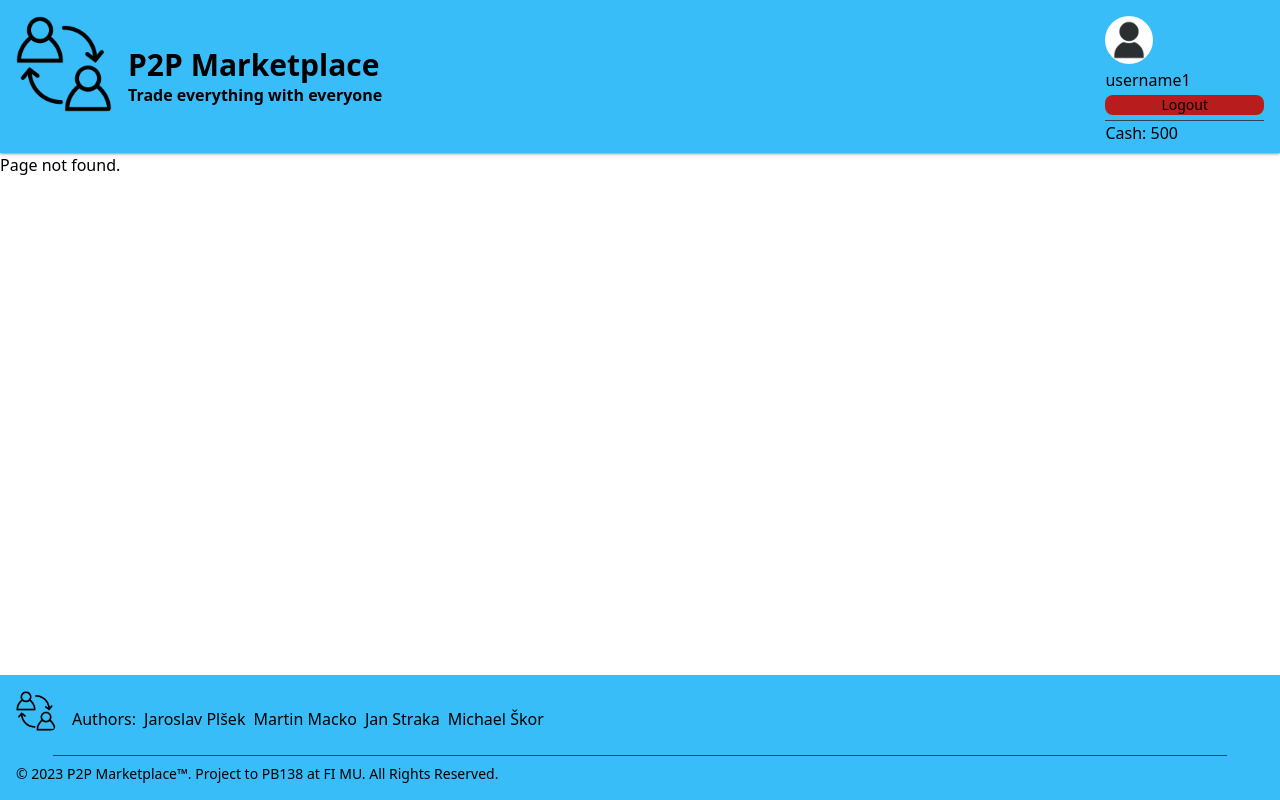
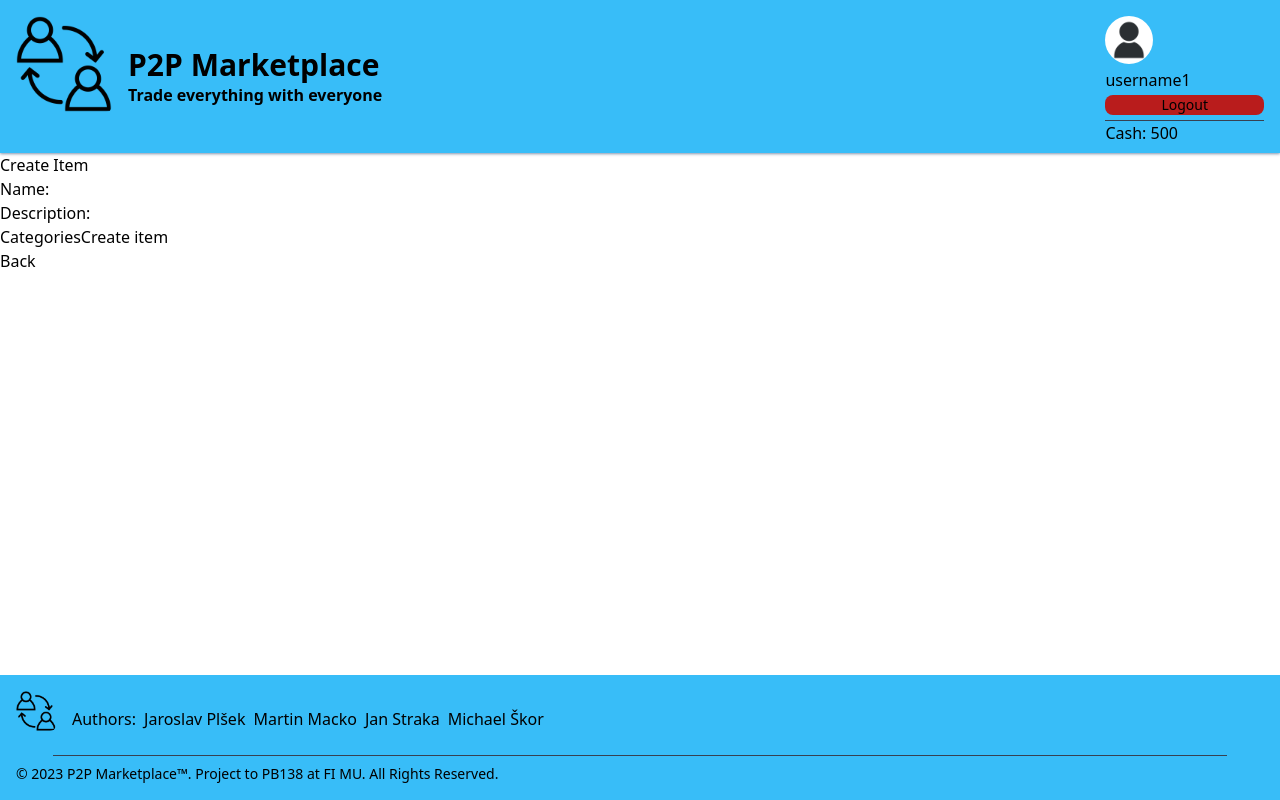
Before and after one commit to Jarda236/p2p-marketplace, a React (Vite) app in the folder frontend/: page /users/1/create-item in a window 1280 px wide. Built offline with nearby package versions, Linux system fonts and the light colour scheme.

Commit message:
feat: create item

```diff
--- a/frontend/src/components/Item/Create/ItemCreate.tsx
+++ b/frontend/src/components/Item/Create/ItemCreate.tsx
@@ -1,8 +1,95 @@
-import {FC} from "react";
+import {FC, useState} from "react";
+import {number, object, string} from "yup";
+import ItemOverview from "../Overview/ItemOverview";
+import {NavLink, useParams} from "react-router-dom";
+import {SubmitHandler, useForm} from "react-hook-form";
+import {yupResolver} from "@hookform/resolvers/yup";
+import {useRecoilState} from "recoil";
+import {userState} from "../../../state/atoms";
+import {CategoriesApi, ItemsApi } from "../../../services";
+import {useQuery} from "@tanstack/react-query";
+import CategoryFilter from "../../Offer/Overview/Filters/CategoryFilter";
+
+interface CreateItemFormData {
+    name: string,
+    description: string
+}
+
+const ItemCreateSchema = object().shape({
+    name: string().required("Name is required.").max(20, "Max 20 characters"),
+    description: string().required("Description is required.").max(500, "Max 500 characters.")
+});
+
 
 const ItemCreate:FC = () => {
+    const [reason, setReason] = useState<string | null>(null);
+    const [showCategories, toggleShowCategories] = useState<boolean>(false);
+    const [selectedCategory, changeSelectedCategory] = useState<string[]>([]);
+    const {userId} = useParams();
+    const [user] = useRecoilState(userState);
+
+    const {register, handleSubmit, formState: {errors, isSubmitted}} = useForm<CreateItemFormData>({
+        resolver: yupResolver(ItemCreateSchema)
+    });
+
+    const onSubmit: SubmitHandler<CreateItemFormData> = async (data) => {
+        if (selectedCategory.length === 0) {
+            setReason("You have to check one category.");
+        }
+        await ItemsApi.createItem({name: data.name, description: data.description, image: "", category: selectedCategory[0]}).then(() => {
+            setReason("OK");
+        }).catch((reason) => setReason(reason.message));
+    }
+
+    const {data: categories} = useQuery({
+        queryKey: ['categories'],
+        queryFn: () => CategoriesApi.getCategories()
+    })
+
+    const toggleCategory = (category: string) => {
+        changeSelectedCategory([category]);
+        return true;
+    }
+
+    if (user?.id !== userId) {
+        return <>
+            <span>You can not create item for another user!</span>
+        </>
+    }
+
     return <>
-        {/**TODO**/}
+        {reason === null ?
+            <>
+                <h1>Create Item</h1>
+                <form onSubmit={handleSubmit(onSubmit)}>
+                    <div>
+                        <label htmlFor="name">Name:</label>
+                        <input
+                            id="name"
+                            type="text"
+                            {...register("name")} />
+                        {isSubmitted && errors.name && <span>{errors.name.message}</span>}
+                    </div>
+                    <div>
+                        <label htmlFor="description">Description:</label>
+                        <input
+                            id="description"
+                            type="text"
+                            {...register("description")} />
+                        {isSubmitted && errors.description && <span>{errors.description.message}</span>}
+                    </div>
+                    <button type="button" onClick={() => toggleShowCategories(!showCategories)} >Categories</button>
+                    {showCategories && <CategoryFilter toggleCategory={toggleCategory} categories={categories} />}
+                    <button className="green-button" type="submit">Create item</button>
+                </form>
+            </> :
+            reason === "OK" ?
+                <h3>Item created!</h3> :
+                <>
+                    <h3>Unable to create item.</h3>
+                    <p>Reason: {reason}</p>
+                </>}
+        <NavLink to={`/users/${userId}`}>Back</NavLink>
     </>
 }
 
--- a/frontend/src/components/Offer/Overview/Filters/CategoryFilter.tsx
+++ b/frontend/src/components/Offer/Overview/Filters/CategoryFilter.tsx
@@ -1,21 +1,12 @@
 import React, {FC} from "react";
 
 interface CategoryFilterProps {
-    categoriesToFilter: string[],
-    changeCategoriesToFilter: React.Dispatch<React.SetStateAction<string[]>>,
+    toggleCategory: (category: string) => boolean
     categories: string[] | undefined,
 
 }
 
-const CategoryFilter:FC<CategoryFilterProps> = ({categoriesToFilter, changeCategoriesToFilter, categories}) => {
-    const toggleCategory = (category: string) => {
-        const index = categoriesToFilter.findIndex(c => c === category);
-        if (index === -1) {
-            changeCategoriesToFilter([...categoriesToFilter, category]);
-        } else {
-            changeCategoriesToFilter(categoriesToFilter.filter(c => c !== category));
-        }
-    }
+const CategoryFilter:FC<CategoryFilterProps> = ({toggleCategory, categories}) => {
 
     return <div style={{
         display: "inline",
--- a/frontend/src/components/Offer/Overview/OfferOverview.tsx
+++ b/frontend/src/components/Offer/Overview/OfferOverview.tsx
@@ -80,6 +80,16 @@ const OfferOverview: FC<Props> = (props) => {
         }
     }
 
+    const toggleCategory = (category: string) => {
+        const index = categoriesToFilter.findIndex(c => c === category);
+        if (index === -1) {
+            changeCategoriesToFilter([...categoriesToFilter, category]);
+        } else {
+            changeCategoriesToFilter(categoriesToFilter.filter(c => c !== category));
+        }
+        return true;
+    }
+
     const filteredOffers: Offer[] = filterOffers({
         offers: offers,
         items: items.map(item => item.data),
@@ -110,8 +120,7 @@ const OfferOverview: FC<Props> = (props) => {
             Category
         </button>
         {showCategoryFilter && <CategoryFilter
-            categoriesToFilter={categoriesToFilter}
-            changeCategoriesToFilter={changeCategoriesToFilter}
+            toggleCategory={toggleCategory}
             categories={categories} />
         }
 
--- a/frontend/src/components/User/Details/UserDetails.tsx
+++ b/frontend/src/components/User/Details/UserDetails.tsx
@@ -1,6 +1,6 @@
 import {FC, useEffect, useState} from "react";
 import OfferOverview from "../../Offer/Overview/OfferOverview";
-import {NavLink, useParams} from "react-router-dom";
+import {NavLink, useNavigate, useParams} from "react-router-dom";
 import {useQuery} from "@tanstack/react-query";
 import {ItemsApi, UsersApi} from "../../../services"
 import ItemOverview from "../../Item/Overview/ItemOverview";
@@ -9,6 +9,7 @@ import {useRecoilState} from "recoil";
 import {userState} from "../../../state/atoms";
 
 const UserDetails: FC = () => {
+    const navigate = useNavigate();
     const {userId} = useParams();
     const [globalUser] = useRecoilState(userState);
 
@@ -93,6 +94,7 @@ const UserDetails: FC = () => {
                                 <h3>My items</h3>
                             </span>
                         </div>
+                        <button type="button" onClick={() => navigate("create-item")}  className="text-white bg-blue-600 hover:bg-blue-700 focus:ring-4 focus:ring-blue-300 font-medium rounded-lg text-sm px-5 py-2.5" >Create item</button>
                         <ItemOverview checkedItems={checkedItems} toggleItem={toggleItem} />
                         <button onClick={deleteCheckedItems} className="focus:outline-none text-white bg-red-600 hover:bg-red-700 focus:ring-4 focus:ring-red-300 font-medium rounded-lg text-sm px-10 py-2.5 mx-10 mb-5 float-right">
                             Delete checked
--- a/frontend/src/components/app.tsx
+++ b/frontend/src/components/app.tsx
@@ -19,6 +19,7 @@ import OfferDelete from "./Offer/Delete/OfferDelete";
 import CounterOfferOverview from "./CounterOffer/Overview/CounterOfferOverview";
 import CounterOfferDetails from "./CounterOffer/Details/CounterOfferDetails";
 import OfferBuy from "./Offer/Buy/OfferBuy";
+import ItemCreate from "./Item/Create/ItemCreate";
 export const App: FC = () => {
     const [user, setUser] = useRecoilState(userState);
 
@@ -42,6 +43,7 @@ export const App: FC = () => {
                             <Route path="/offers/:offerId/counter-offers/:counterId" element={<CounterOfferDetails />} />
                             <Route path="/users" element={<UserOverview />} />
                             <Route path="/users/:userId" element={<UserDetails />} />
+                            <Route path="/users/:userId/create-item" element={<ItemCreate />} />
                             <Route path="/offers/:offerId/create-counter-offer" element={<CounterOfferCreate />} />
                             <Route path="/auth/login" element={<OfferOverview />} />
                             <Route path="/auth/register" element={<OfferOverview />} />
--- a/frontend/src/services/itemsApi.ts
+++ b/frontend/src/services/itemsApi.ts
@@ -56,3 +56,12 @@ export const deleteItemById = async (itemId: string):Promise<void> => {
     /*const response = await axiosInstance.delete('/items/${itemId}');
     return response.data;*/
 }
+
+export const createItem = async (item: ItemCreateBody): Promise<void> => {
+    const response = await axiosInstance.post("/items", item, {
+        headers: {
+            "Content-Type": "application/json"
+        }
+    });
+    return response.data;
+}
```
